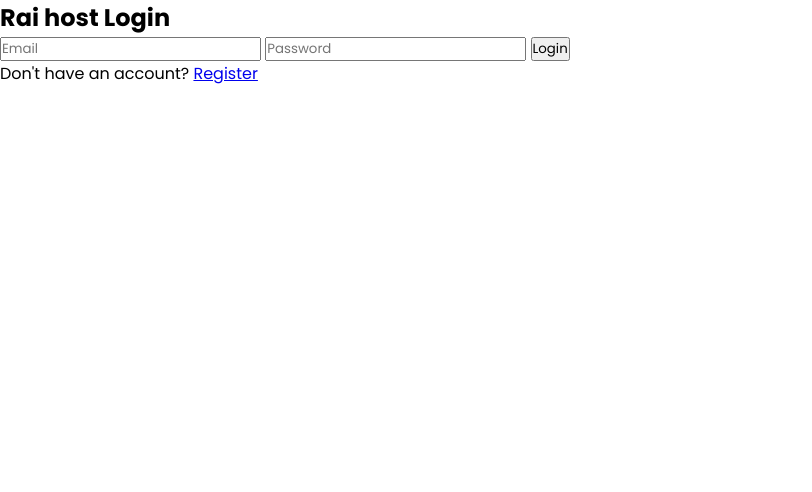
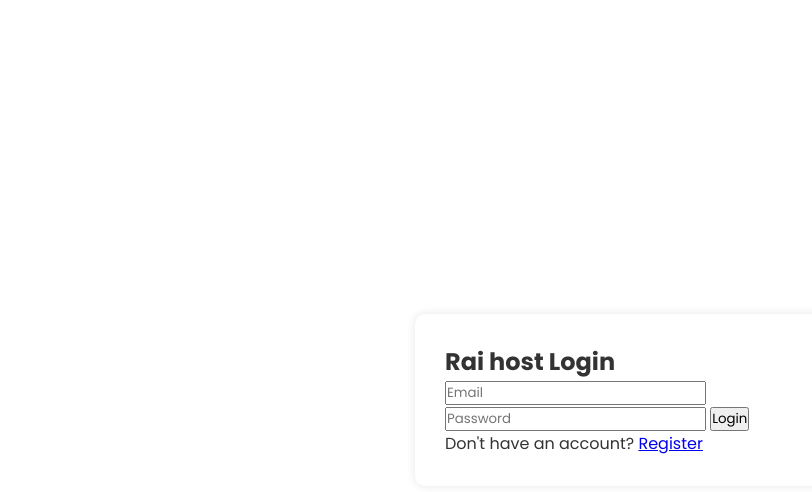
Before and after one commit to InfiniteandRaju/InfiniteXRaju-Hosting, a plain HTML site: page index.html in a window 1280 px wide. Shown: the whole page, without its empty margins (0-812 px from the left). Drawn offline with Linux system fonts and the light colour scheme.

Commit message:
Update style.css
Signed-off-by: InfiniteandRaju <opInfinite4@gmail.com>

```diff
--- a/style.css
+++ b/style.css
@@ -6,3 +6,25 @@
     box-sizing: border-box;
     font-family: "Poppins",serif;
 }
+
+body {
+    display: flex;
+    justify-content: center;
+    align-items: center;
+    min-height: 100vh;
+    background: linear-gradient (to right, #e2e2e2, #c9d6ff);
+    color: #333;
+}
+
+.container {
+    margin: 0 15px;
+}
+
+.form-box {
+    width: 100%;
+    max-width: 450px;
+    padding: 30px;
+    background: #fff;
+    border-radius: 10px;
+    box-shadow: 0 0 10px rgba(0, 0, 0, 0.1);
+}
```
